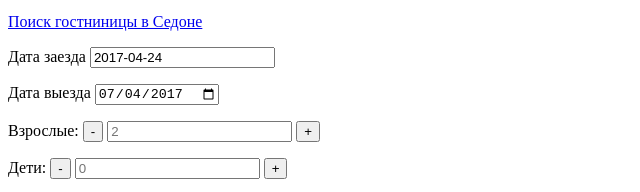
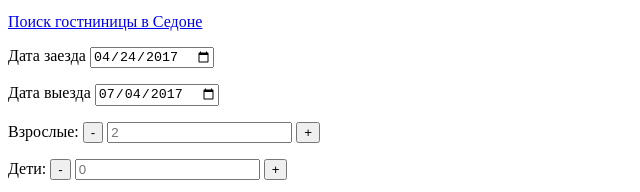
Before and after one commit to nasya7akimova/-nasya7akimova.github.io, a plain HTML site: page sedona/index.html in a window 1280 px wide. Shown: the part 1502-1694 px from the top of the page, 0-640 px from the left. Drawn offline with Linux system fonts and the light colour scheme.

Commit message:
18
изменила тип в поле даты

```diff
--- a/sedona/index.html
+++ b/sedona/index.html
@@ -127,7 +127,7 @@
 			<form class="form" action="#" method="post">
 				<p class="form-item">
 					<label class="form-label" for="date-in">Дата заезда</label>
-					<input class="form-input form-input-date" type="data" name="date-in" id="date-in" value="2017-04-24">
+					<input class="form-input form-input-date" type="date" name="date-in" id="date-in" value="2017-04-24">
 					<span class="icon-calendar"></span>
 				</p>
 				<p class="form-item">
```
